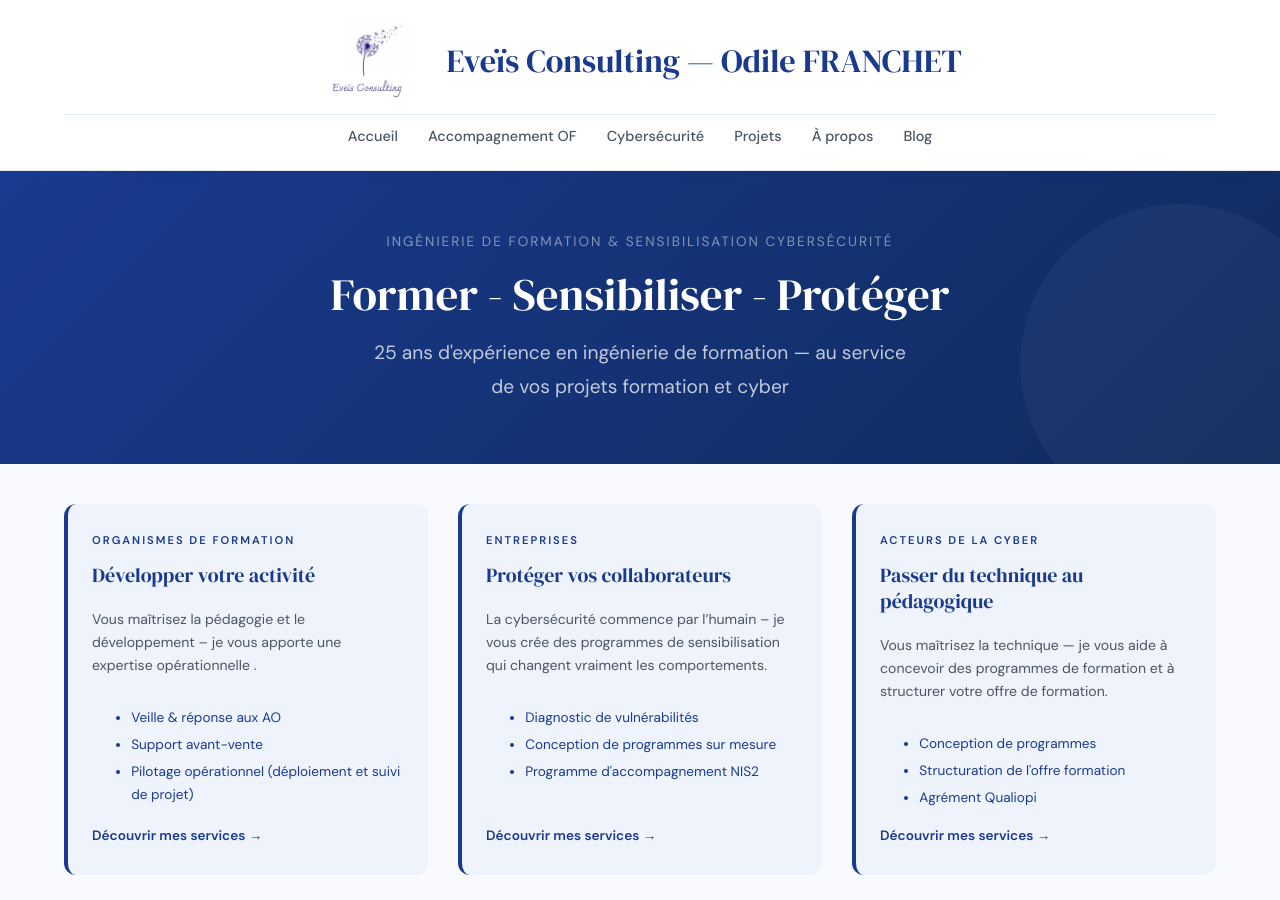
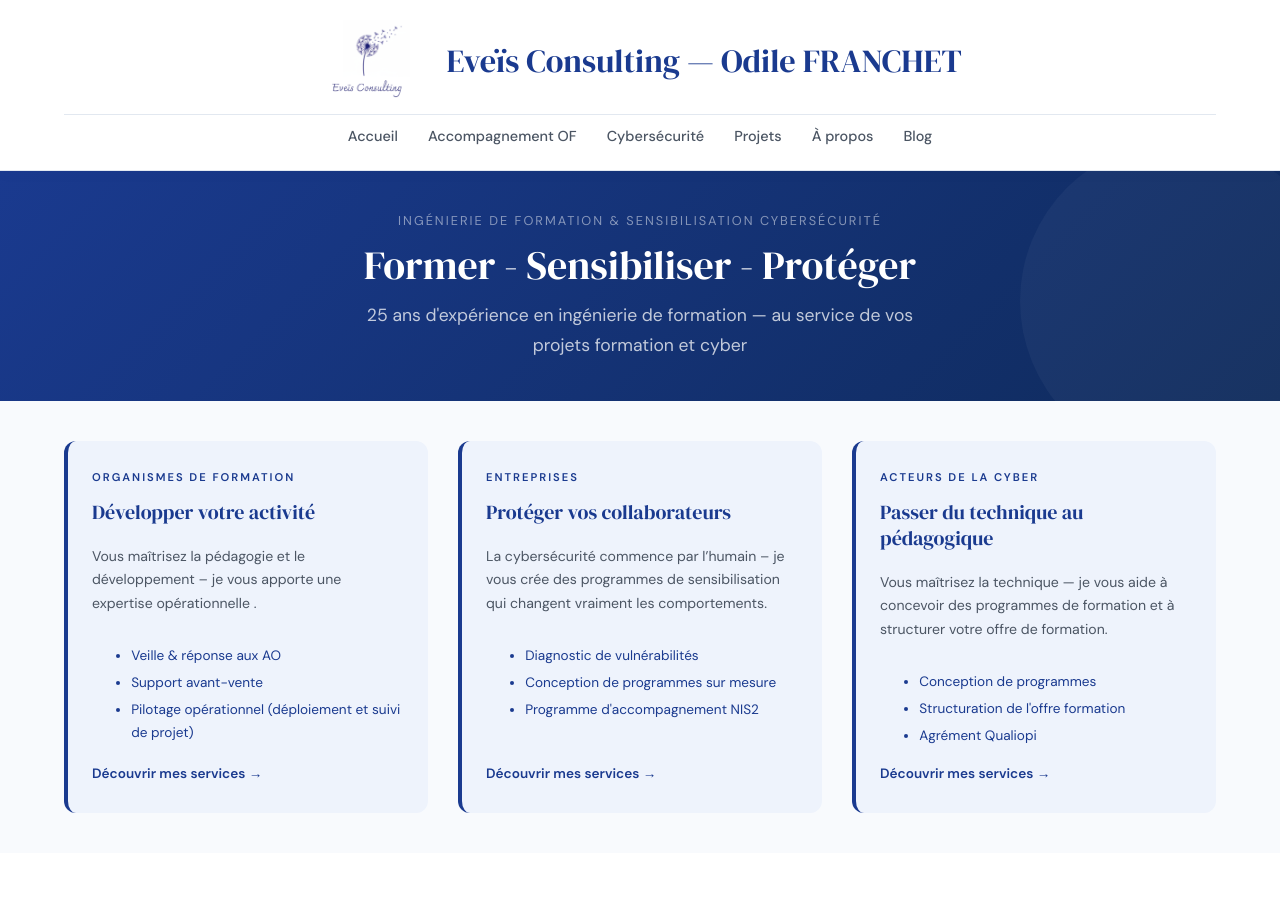
Before and after one commit to ofranchet73/eveis-consulting, a Jekyll site: the page built from index.html, in a window 1280 px wide and 900 px high. Built offline with Jekyll 4.4.1, drawn with Linux system fonts in a browser that asks for light colours.

Commit message:
Update index.html

```diff
--- a/index.html
+++ b/index.html
@@ -111,7 +111,7 @@
 .hero {
   background: linear-gradient(135deg, var(--blue) 0%, var(--blue-dark) 100%);
   color: white;
-  padding: 60px 24px;
+  padding: 40px 24px;
   text-align: center;
 }
 .hero-inner {
@@ -119,20 +119,20 @@
   margin: 0 auto;
 }
 .hero-eyebrow {
-  font-size: 0.85rem;
+  font-size: 0.8rem;
   letter-spacing: 2px;
   text-transform: uppercase;
   opacity: 0.8;
-  margin-bottom: 16px;
+  margin-bottom: 10px;
 }
 .hero h1 {
   font-family: 'DM Serif Display', serif;
-  font-size: 2.8rem;
+  font-size: 2.5rem;
   font-weight: 400;
-  margin-bottom: 16px;
+  margin-bottom: 12px;
 }
 .hero-sub {
-  font-size: 1.2rem;
+  font-size: 1.1rem;
   opacity: 0.9;
   text-align: center;
 }
```
